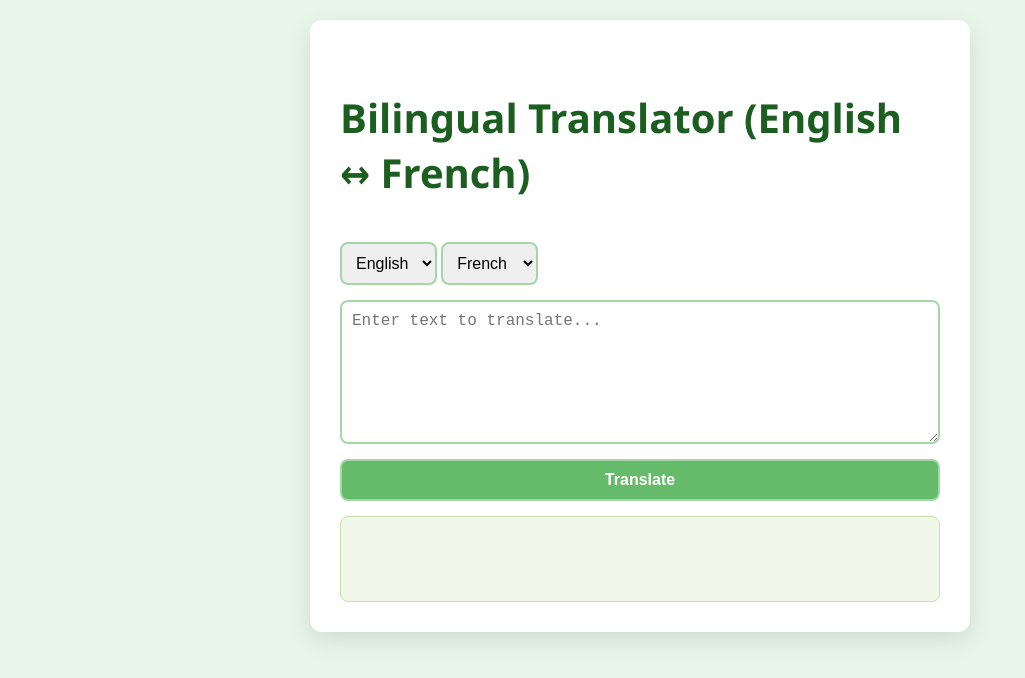
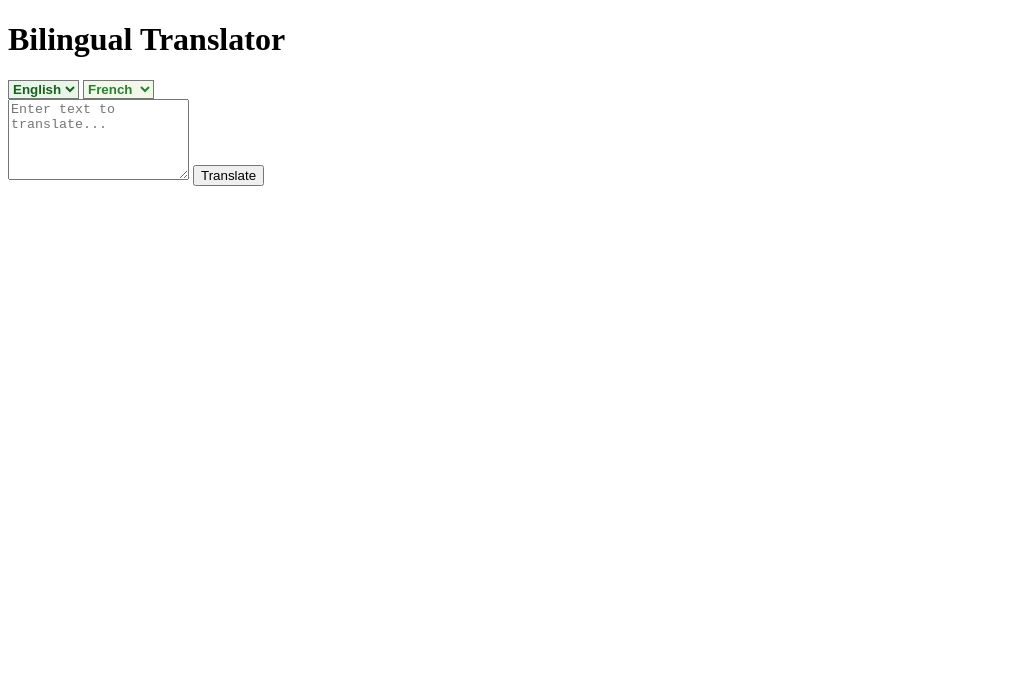
Before and after one commit to David-Ikejiaku60/bilingual-translation-app, a plain HTML site: page index.html in a window 1280 px wide. Shown: the whole page, without its empty margins (0-1025 px from the left). Drawn offline with Linux system fonts and the light colour scheme.

```diff
--- a/index.html
+++ b/index.html
@@ -10,7 +10,7 @@
 <body>
 
   <div class="container">
-    <h1>Bilingual Translator (English ↔ French)</h1>
+    <h1>Bilingual Translator</h1>
 
     <div>
       <select id="sourceLang">
--- a/style.css
+++ b/style.css
@@ -1,72 +1,11 @@
-body {
-  font-family: 'Segoe UI', Tahoma, Geneva, Verdana, sans-serif;
-  background-color: #e8f5e9; /* Light green background */
-  margin: 0;
-  padding: 0;
-  display: flex;
-  flex-direction: column;
-  align-items: center;
-  min-height: 100vh;
-  color: #2e7d32; /* Deep green text */
+#sourceLang {
+  background-color: #e8f5e9;
+  color: #1b5e20;
+  font-weight: 600;
 }
 
-h1 {
-  margin-top: 40px;
-  font-size: 2.5rem;
-  color: #1b5e20;
+#targetLang {
+  background-color: #f1f8e9;
+  color: #2e7d32;
+  font-weight: 600;
 }
-
-.container {
-  margin-top: 20px;
-  background-color: #ffffff;
-  border-radius: 12px;
-  padding: 30px;
-  box-shadow: 0 8px 24px rgba(0, 0, 0, 0.1);
-  max-width: 600px;
-  width: 90%;
-  display: flex;
-  flex-direction: column;
-  gap: 15px;
-}
-
-select,
-textarea,
-button {
-  font-size: 1rem;
-  padding: 10px;
-  border: 2px solid #a5d6a7;
-  border-radius: 8px;
-  outline: none;
-  transition: border-color 0.3s, background-color 0.3s;
-}
-
-select:focus,
-textarea:focus,
-button:hover {
-  border-color: #66bb6a;
-}
-
-textarea {
-  resize: vertical;
-  height: 120px;
-}
-
-button {
-  background-color: #66bb6a;
-  color: white;
-  font-weight: bold;
-  cursor: pointer;
-}
-
-button:hover {
-  background-color: #43a047;
-}
-
-#translatedText {
-  min-height: 60px;
-  padding: 12px;
-  background-color: #f1f8e9;
-  border: 1px solid #c5e1a5;
-  border-radius: 8px;
-  white-space: pre-wrap;
-}
```
